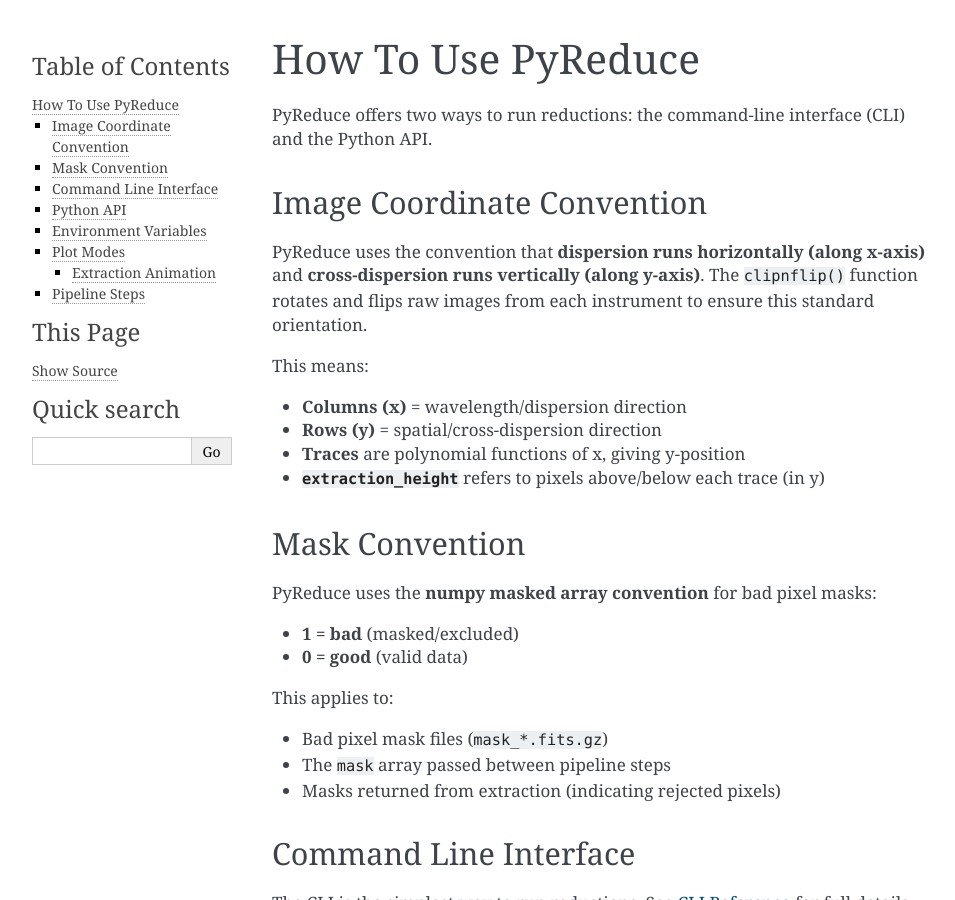
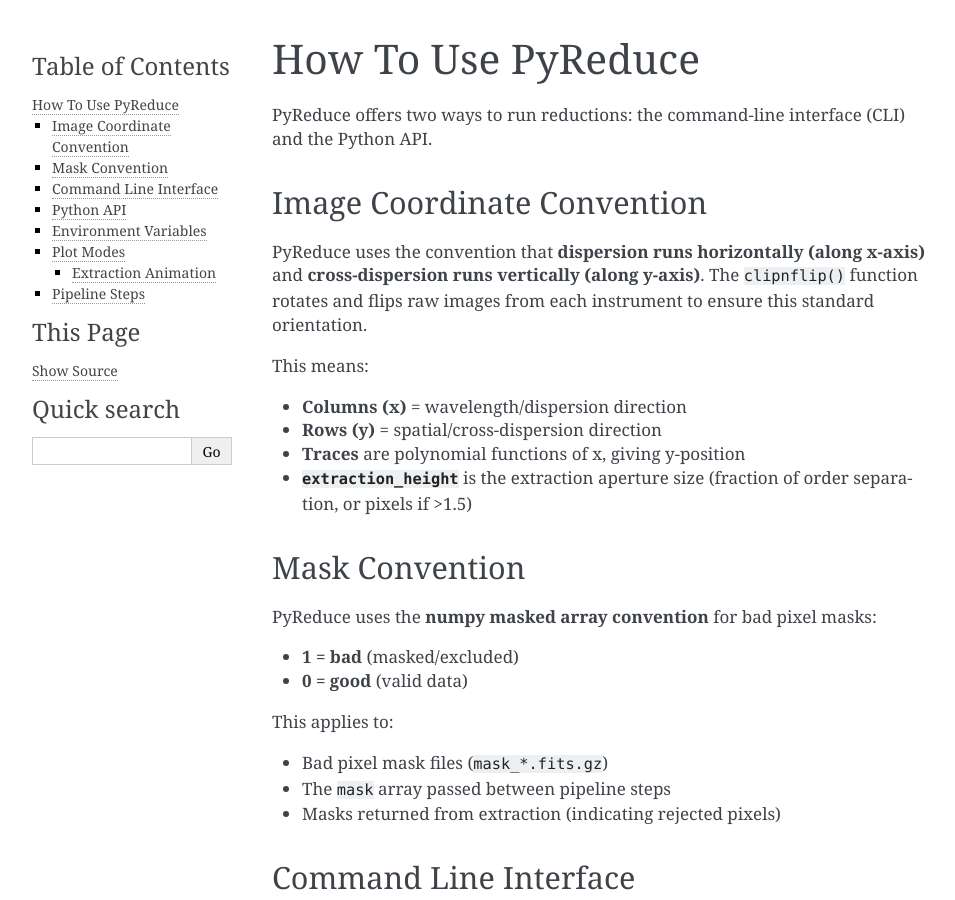
Before and after one commit to ivh/PyReduce, a Sphinx documentation site: the page built from docs/howto.md, in a window 1280 px wide and 900 px high. Shown: the whole window, without its empty margins (148-1103 px from the left). Built offline with Sphinx 7.4.7, drawn with Linux system fonts in a browser that asks for light colours; the version number is read from the project's files by our own code; some of the changed text lies outside the part shown.

Commit message:
Update docs/howto.md with new env vars and extraction_height description

```diff
--- a/docs/howto.md
+++ b/docs/howto.md
@@ -11,7 +11,7 @@
 - **Columns (x)** = wavelength/dispersion direction
 - **Rows (y)** = spatial/cross-dispersion direction
 - **Traces** are polynomial functions of x, giving y-position
-- **`extraction_height`** refers to pixels above/below each trace (in y)
+- **`extraction_height`** is the extraction aperture size (fraction of order separation, or pixels if >1.5)
 
 ## Mask Convention
 
@@ -96,6 +96,8 @@
 | `PYREDUCE_PLOT_DIR` | Save plots to directory as PNG files |
 | `PYREDUCE_PLOT_SHOW` | Display mode: `block` (default), `defer`, or `off` |
 | `PYREDUCE_PLOT_ANIMATION_SPEED` | Frame delay in seconds for extraction animation (default: 0.3) |
+| `PYREDUCE_USE_CHARSLIT` | Use charslit extraction backend (default: 0) |
+| `PYREDUCE_USE_DELTAS` | Enable slitdelta correction with charslit backend (default: 1) |
 
 ## Plot Modes
 
```
Also changed, not shown: CLAUDE.md (+1 -1 lines).
